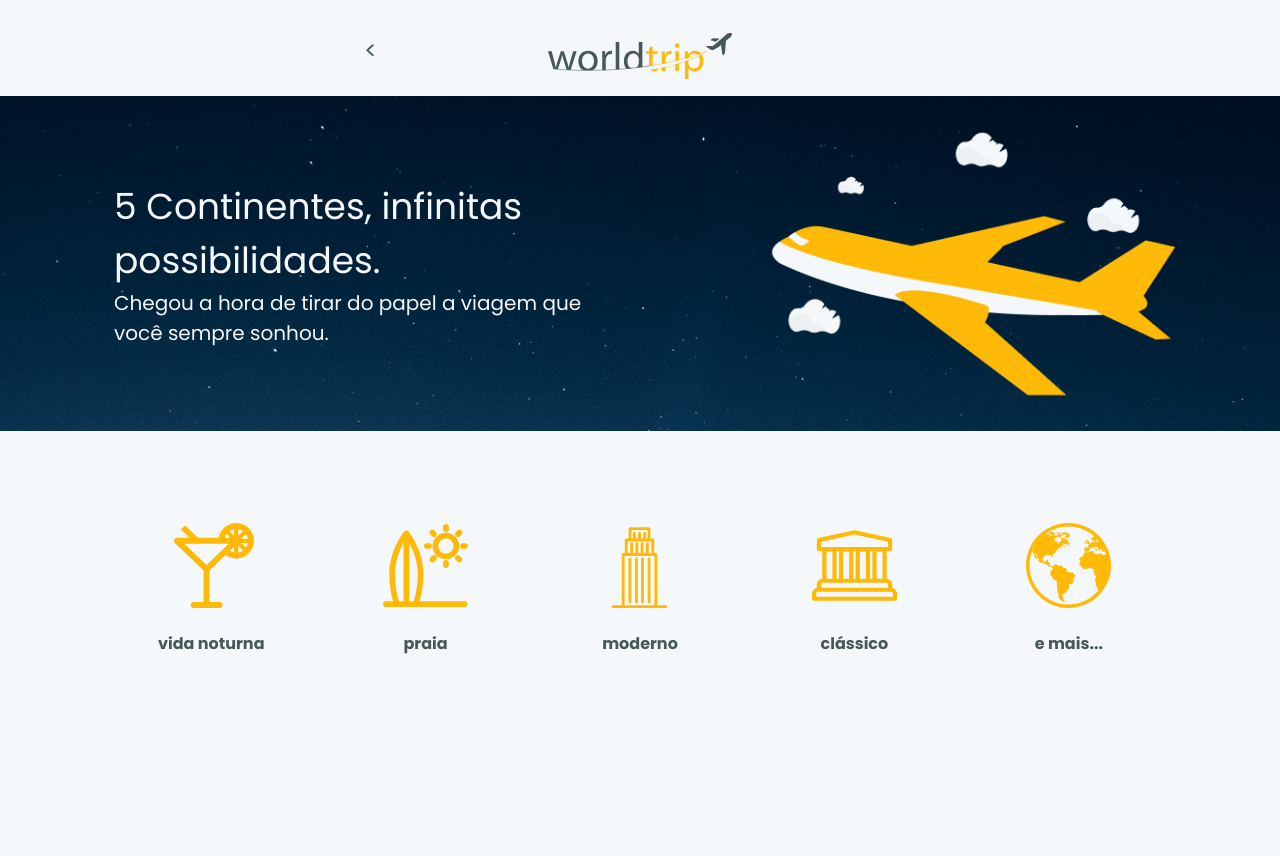
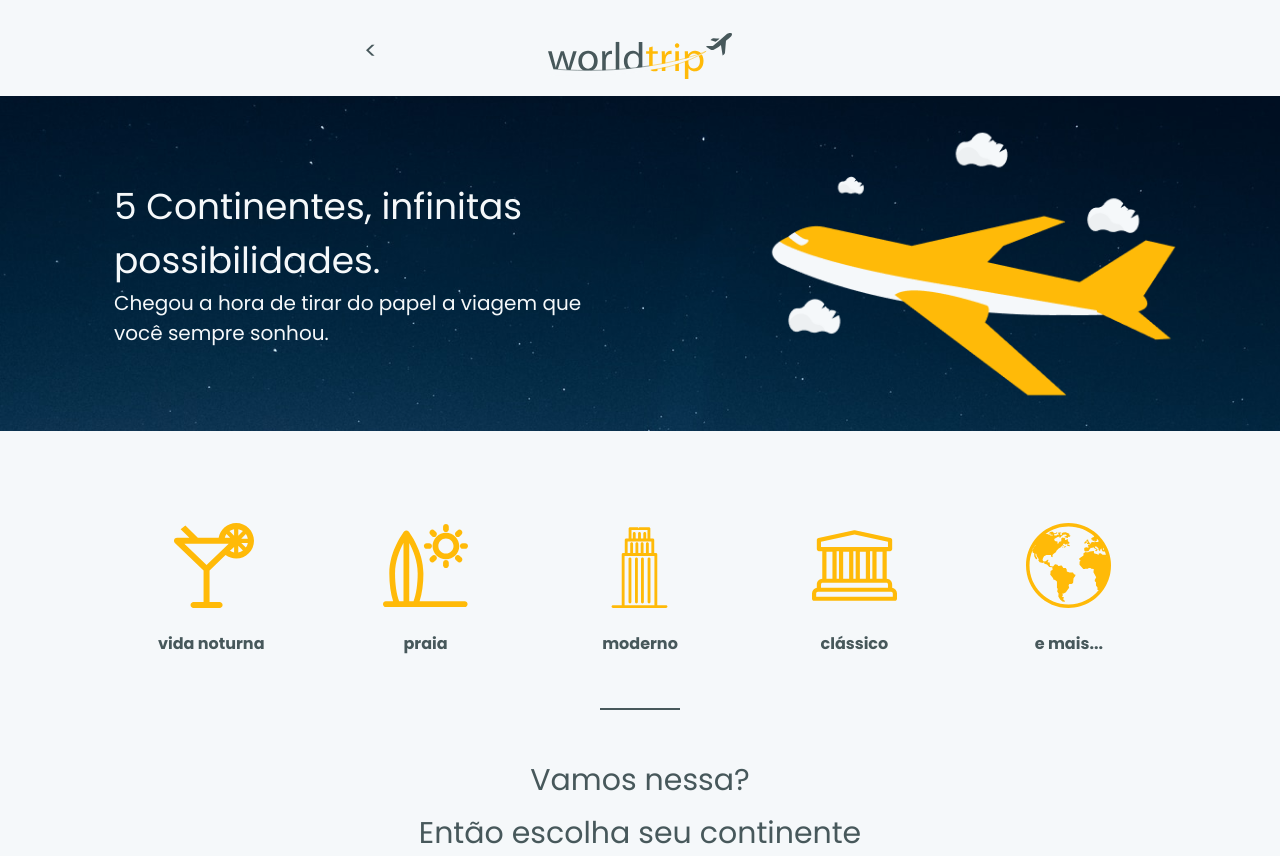
Before and after one commit to Bignotto/ignite-react-challenge-06, a Next.js app: page / in a window 1280 px wide. Before the commit the page ends 800 px from the top, so only its background shows below. Built offline with nearby package versions, Linux system fonts and the light colour scheme.

Commit message:
call to action text

```diff
--- a/src/pages/index.tsx
+++ b/src/pages/index.tsx
@@ -8,6 +8,7 @@ import {
   Spacer,
   Stack,
   SimpleGrid,
+  Divider,
 } from "@chakra-ui/react";
 import { CategoryButton } from "../components/CategoryButton";
 import { Header } from "../components/Header";
@@ -50,6 +51,7 @@ export default function Home() {
           p="3"
           w="100%"
           maxWidth={1000}
+          justifyContent="space-between"
         >
           <CategoryButton
             category="vida noturna"
@@ -78,36 +80,15 @@ export default function Home() {
           />
         </SimpleGrid>
       </Flex>
+      <Box w="80px" h="0.5" bg="gray.600" mt="10"></Box>
+      <Flex mt="10" align="center" flexDirection="column">
+        <Text mt="2" fontSize={["xl", "3xl"]}>
+          Vamos nessa?
+        </Text>
+        <Text mt="2" fontSize={["xl", "3xl"]}>
+          Então escolha seu continente
+        </Text>
+      </Flex>
     </Flex>
   );
 }
-
-/**
-         <Stack direction={isWide ? "row" : "column"} spacing={[12, 36]}>
-          <CategoryButton
-            category="vida noturna"
-            image="/images/cocktail.svg"
-            isWide={isWide}
-          />
-          <CategoryButton
-            category="praia"
-            image="/images/surf.svg"
-            isWide={isWide}
-          />
-          <CategoryButton
-            category="moderno"
-            image="/images/building.svg"
-            isWide={isWide}
-          />
-          <CategoryButton
-            category="clássico"
-            image="/images/museum.svg"
-            isWide={isWide}
-          />
-          <CategoryButton
-            category="e mais..."
-            image="/images/earth.svg"
-            isWide={isWide}
-          />
-        </Stack>
- */
```
